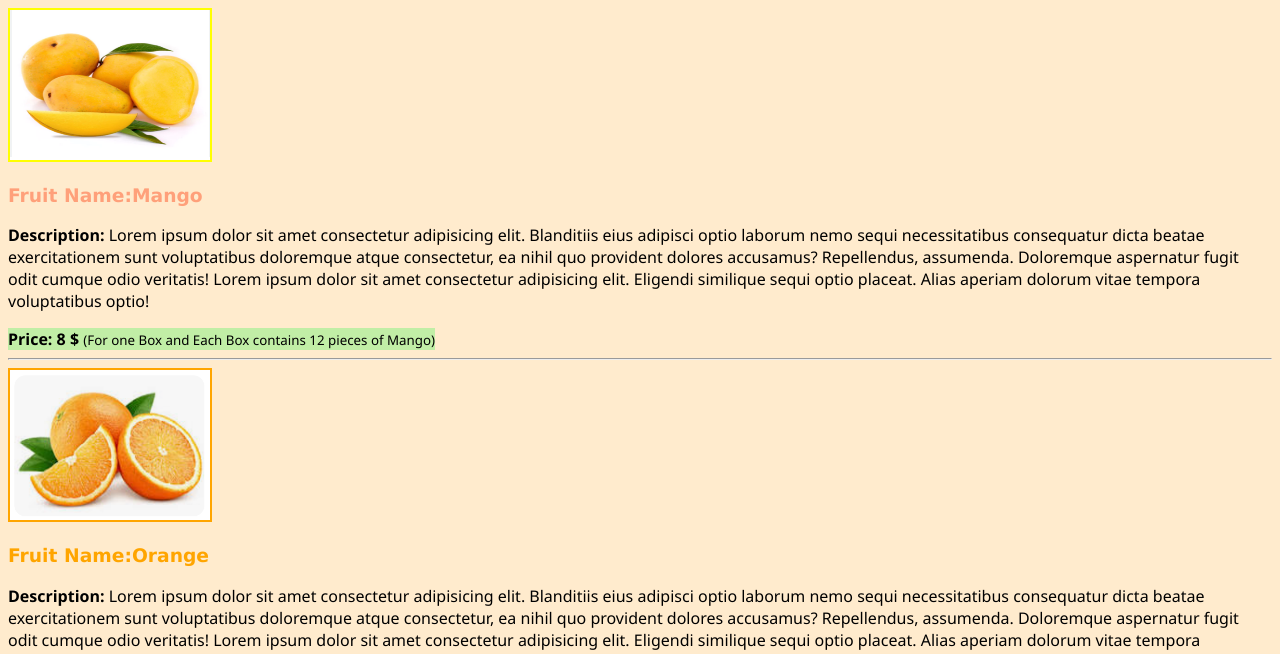
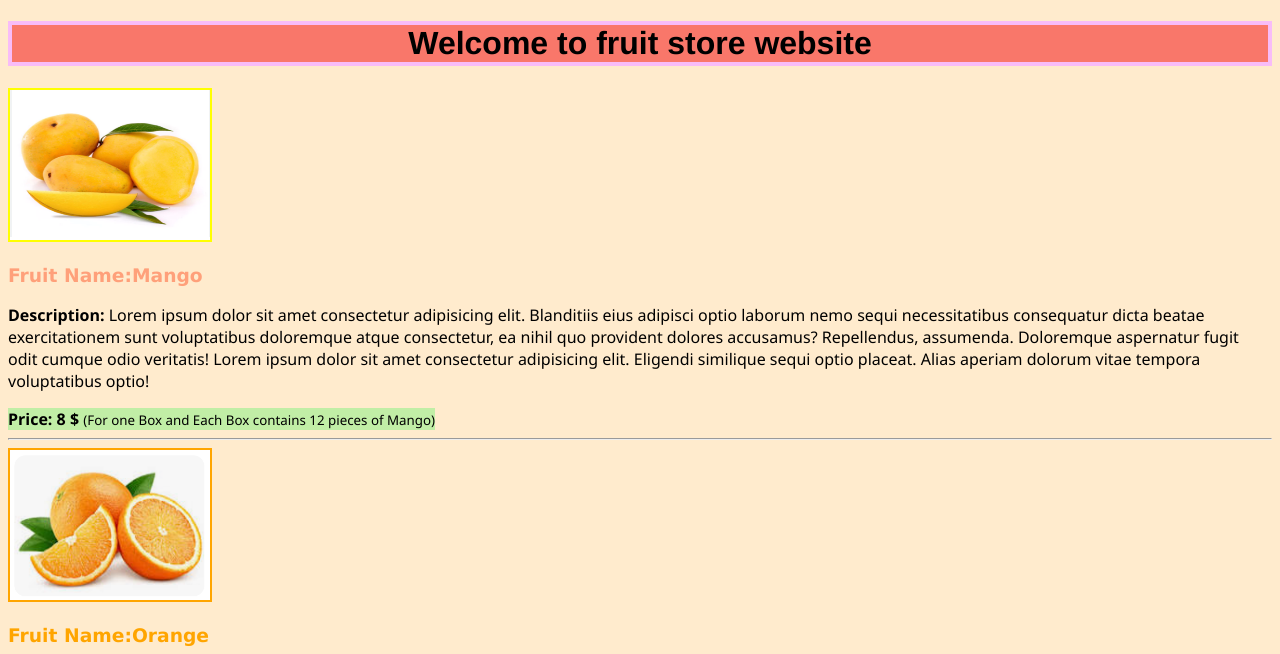
Before and after one commit to TaukirShaikh-dev/git-practice, a plain HTML site: page index.html in a window 1280 px wide. Shown: the top 654 px of the page. Drawn offline with Linux system fonts and the light colour scheme.

Commit message:
Add Title

```diff
--- a/index.html
+++ b/index.html
@@ -28,7 +28,7 @@
 <!--
  <p>This is of <del>2$</del> <ins>1$</ins></p> -->
 
-<!-- <h1 style="background-color: rgba(244, 5, 8, 50%); text-align: center; border: 4px solid rgb(248, 188, 248); font-family: 'Franklin Gothic Medium', 'Arial Narrow', Arial, sans-serif;">Welcome to fruit store website</h1> -->
+<h1 style="background-color: rgba(244, 5, 8, 50%); text-align: center; border: 4px solid rgb(248, 188, 248); font-family: 'Franklin Gothic Medium', 'Arial Narrow', Arial, sans-serif;">Welcome to fruit store website</h1>
 
 <img src="img/mango.png" style="border: 2px solid yellow;" alt="Error loading image" width="200" height="150">
 <h3 style="font-family: 'Lucida Sans', 'Lucida Sans Regular', 'Lucida Grande', 'Lucida Sans Unicode', Geneva, Verdana, sans-serif; color: lightsalmon;">Fruit Name:Mango</h3>
```
